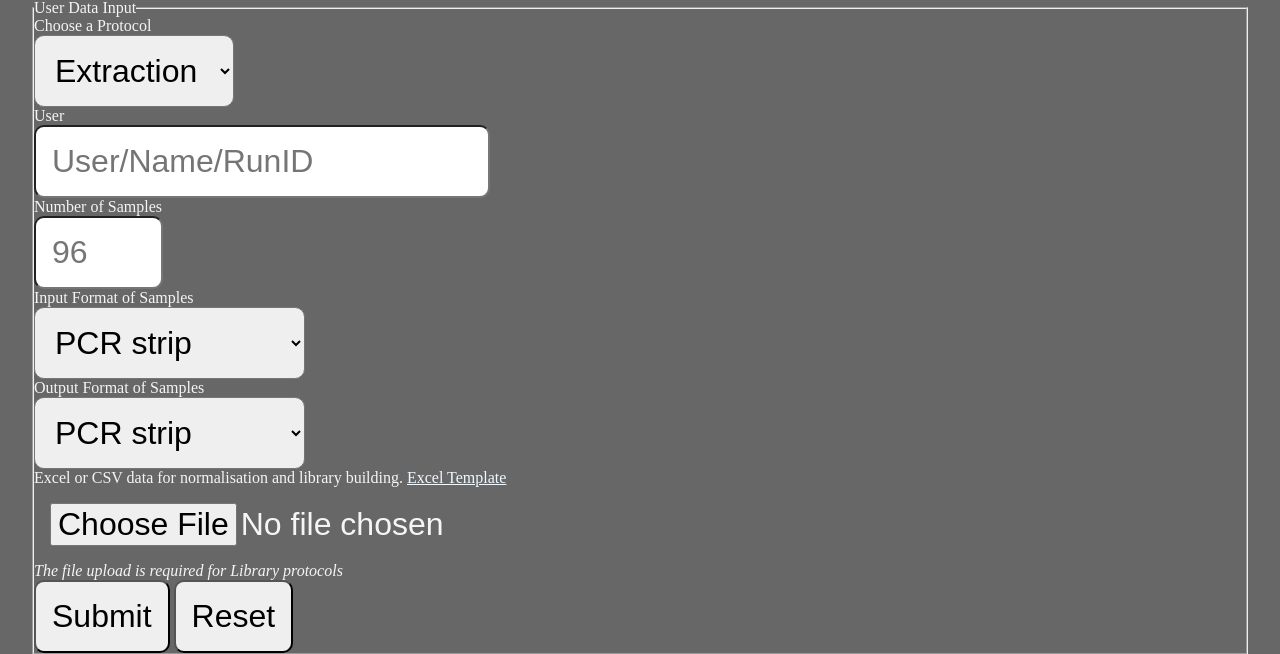
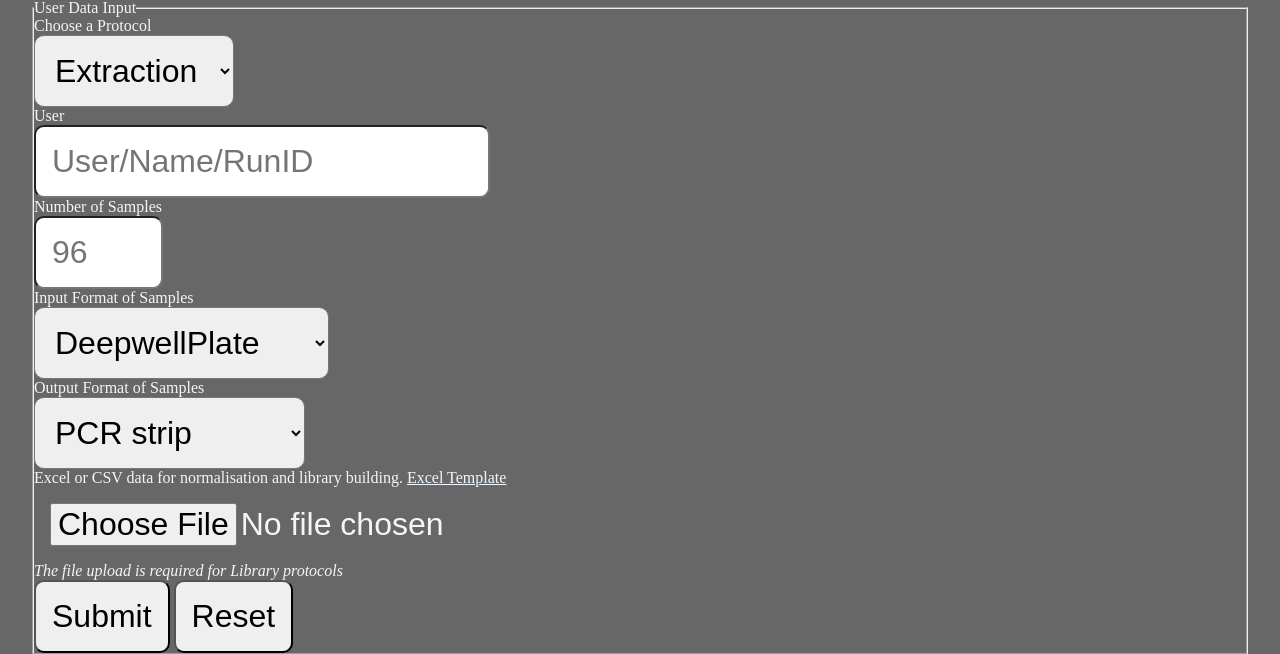
Before and after one commit to KU-JonasL/OT2_Website, a Flask app: page / in a window 1280 px wide. Shown: the part 518-1172 px from the top of the page. Run offline with Flask 3, Linux system fonts and the light colour scheme.

Commit message:
Add files via upload
Version 0.8.7. Update to css styling

```diff
--- a/static/styles/style.css
+++ b/static/styles/style.css
@@ -16,7 +16,7 @@ body {
     font-size: 1rem;
 }
 
-input, select, button {
+input, select, button, optgroup {
     font-size: 2rem;
     padding: 1rem;
     border-radius: 10px;
--- a/template/index.html
+++ b/template/index.html
@@ -76,31 +76,25 @@
                         <select name="inputformat" id="inputformat">
 
                             <optgroup label="DNA/RNA Extraction">
-                                <option value="PCRstrip">PCR strip</option>
-                                <option value="PCRplate">PCR plate</option>
-                                <option value="LVLSXS200">LVL SXS200</option>
-                                <option value="LVLXL1000">LVL XL1000</option>
+                                <option value="DeepwellPlate">DeepwellPlate</option>
                             </optgroup>
 
                             <optgroup label="Library Building">
                                 <option value="PCRstrip">PCR strip</option>
                                 <option value="PCRplate">PCR plate</option>
                                 <option value="LVLSXS200">LVL SXS200</option>
-                                <option value="LVLXL1000">LVL XL1000</option>
                             </optgroup>
 
                             <optgroup label="qPCR">
                                 <option value="PCRstrip">PCR strip</option>
                                 <option value="PCRplate">PCR plate</option>
                                 <option value="LVLSXS200">LVL SXS200</option>
-                                <option value="LVLXL1000">LVL XL1000</option>
                             </optgroup>
 
                             <optgroup label="Index PCR">
                                 <option value="PCRstrip">PCR strip</option>
                                 <option value="PCRplate">PCR plate</option>
                                 <option value="LVLSXS200">LVL SXS200</option>
-                                <option value="LVLXL1000">LVL XL1000</option>
                             </optgroup>
                         </select>
                     </p>
@@ -109,33 +103,28 @@
                         <label for="outputformat">Output Format of Samples</label><br>
                         <select name="outputformat" id="outputformat">
 
-                        <optgroup label="DNA/RNA Extraction">
-                            <option value="PCRstrip">PCR strip</option>
+                            <optgroup label="DNA/RNA Extraction">
+                                <option value="PCRstrip">PCR strip</option>
                                 <option value="PCRplate">PCR plate</option>
                                 <option value="LVLSXS200">LVL SXS200</option>
-                                <option value="LVLXL1000">LVL XL1000</option>
                             </optgroup>
 
                             <optgroup label="Library Building">
                                 <option value="PCRstrip">PCR strip</option>
                                 <option value="PCRplate">PCR plate</option>
                                 <option value="LVLSXS200">LVL SXS200</option>
-                                <option value="LVLXL1000">LVL XL1000</option>
                             </optgroup>
 
                             <optgroup label="qPCR">
-                                <option value="PCRstrip">PCR strip</option>
-                                <option value="PCRplate">PCR plate</option>
-                                <option value="LVLSXS200">LVL SXS200</option>
-                                <option value="LVLXL1000">LVL XL1000</option>
+                                <option value="qPCRstrip">qPCR strip</option>
+                                <option value="qPCRplate">qPCR plate*</option>
                             </optgroup>
 
                             <optgroup label="Index PCR">
                                 <option value="PCRstrip">PCR strip</option>
                                 <option value="PCRplate">PCR plate</option>
-                                <option value="LVLSXS200">LVL SXS200</option>
-                                <option value="LVLXL1000">LVL XL1000</option>
                             </optgroup>
+
                         </select>
                     </p>
 
```
